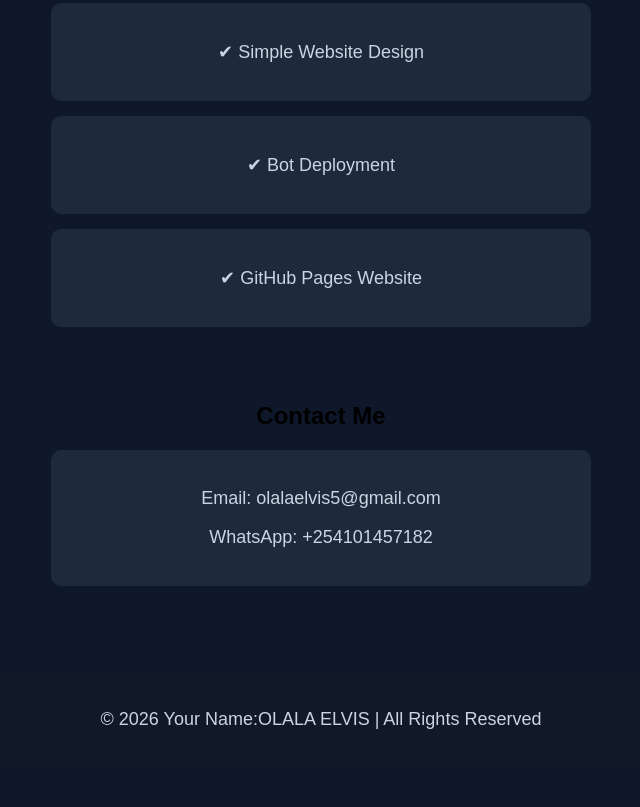
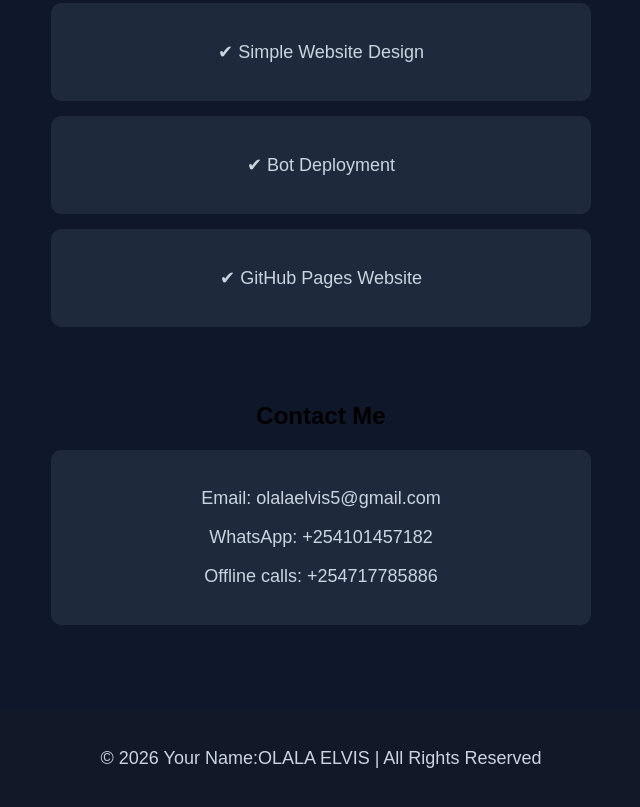
Before and after one commit to olala-tech/Olala-tech-website, a plain HTML site: page index.html in a window 1280 px wide. Shown: the part 751-1558 px from the top of the page, without its empty margins (319-959 px from the left). Drawn offline with Linux system fonts and the light colour scheme.

Commit message:
Update index.html

```diff
--- a/index.html
+++ b/index.html
@@ -100,6 +100,7 @@
   <div class="card">
     <p>Email: olalaelvis5@gmail.com</p>
     <p>WhatsApp: +254101457182</p>
+     <p>Offline calls: +254717785886</p>
   </div>
 </div>
 
```
